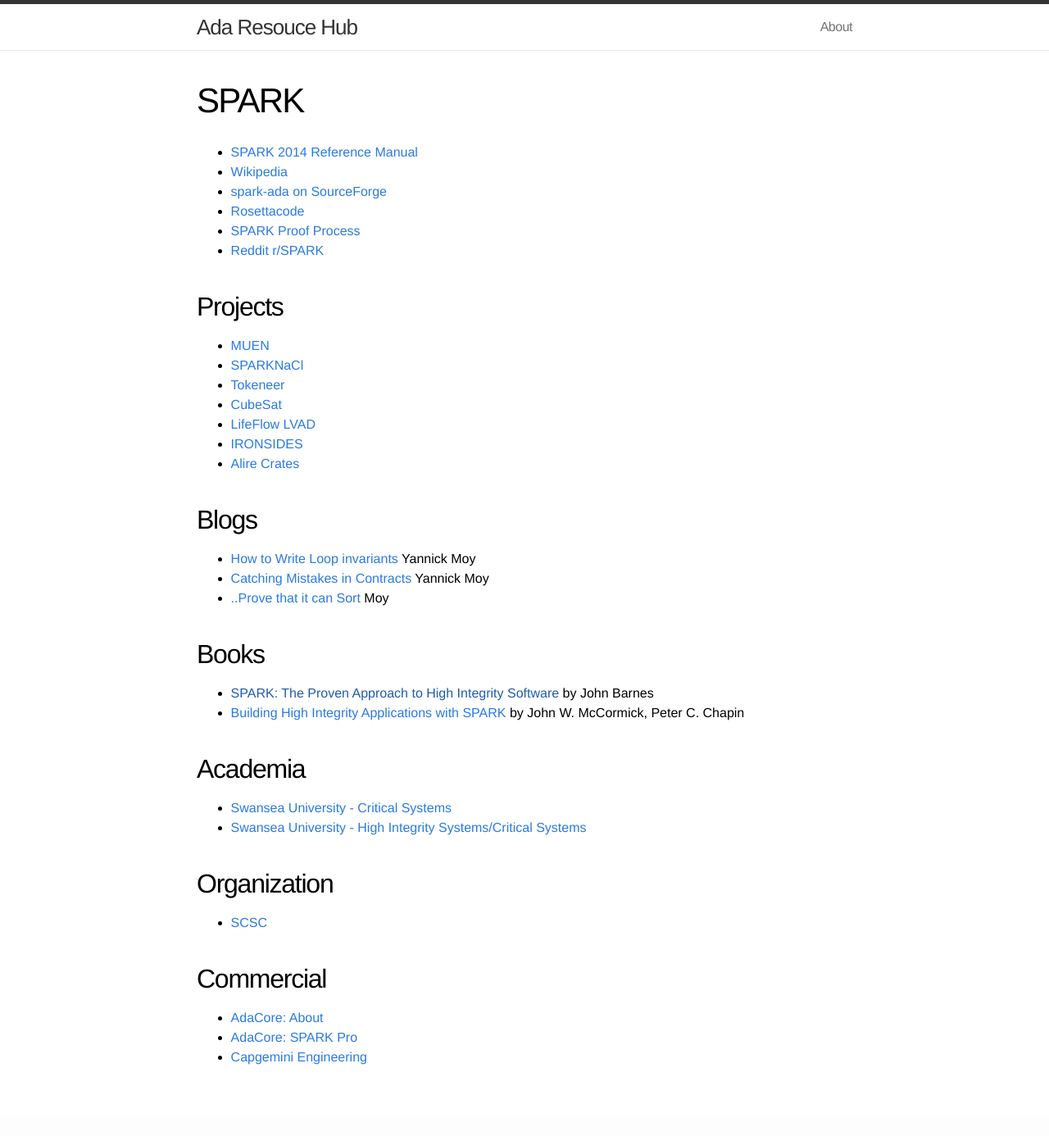
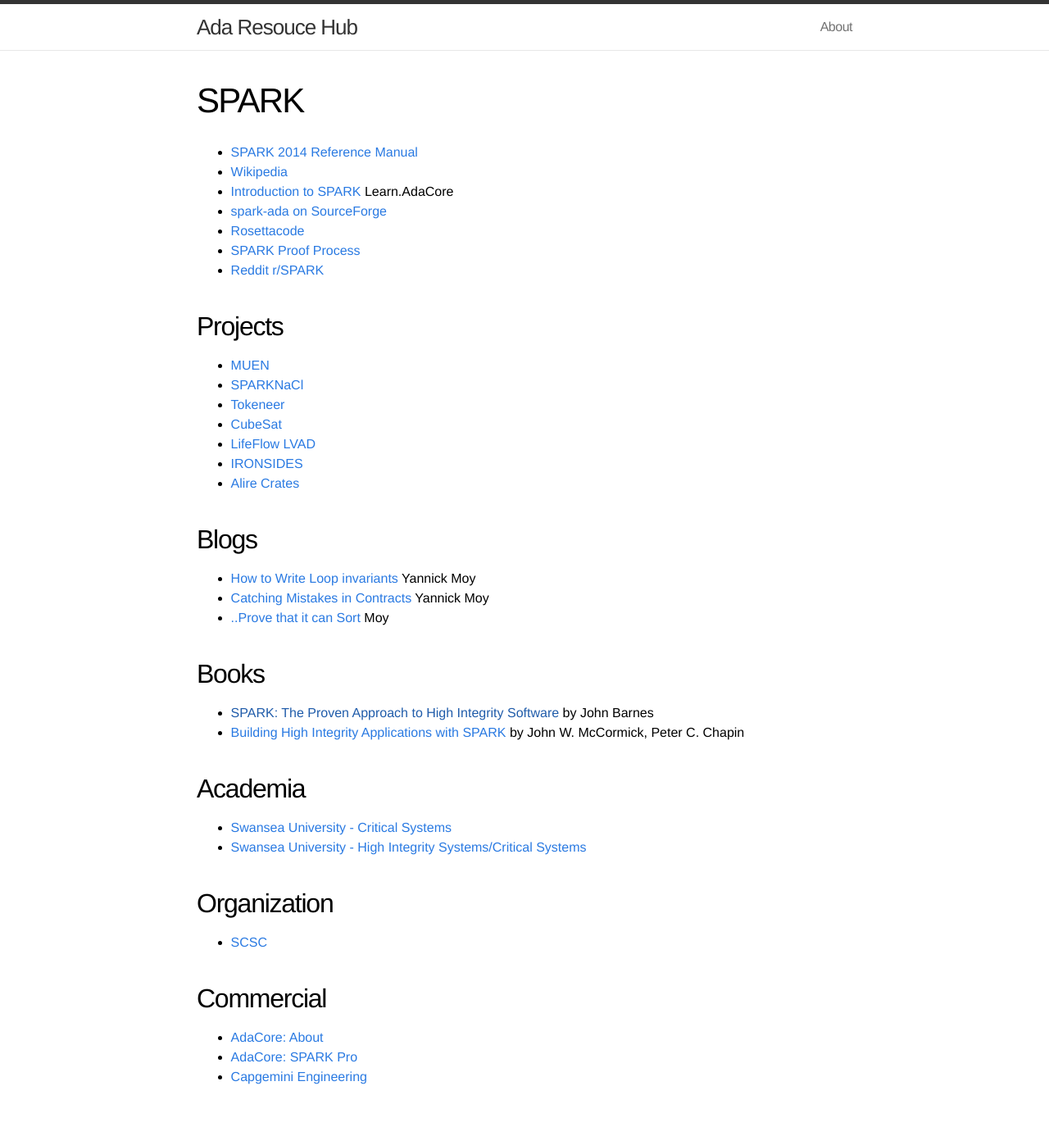
Before and after one commit to quornings/quornings.github.io, a Jekyll site: the page built from ada/spark.md, in a window 1280 px wide. Shown: the whole page at 82% size. Built offline with Jekyll 4.4.1, drawn with Linux system fonts in a browser that asks for light colours; before the commit the page ends 1362 px from its top, so only the background shows below that.

Commit message:
Add learn.adacore.com

```diff
--- a/ada/spark.md
+++ b/ada/spark.md
@@ -5,6 +5,7 @@ title: 'SPARK'
 
 - [SPARK 2014 Reference Manual](https://docs.adacore.com/spark2014-docs/html/lrm/)
 - [Wikipedia](https://en.wikipedia.org/wiki/SPARK_(programming_language))
+- [Introduction to SPARK](https://learn.adacore.com/courses/intro-to-spark/index.html) Learn.AdaCore
 - [spark-ada on SourceForge](https://stackoverflow.com/questions/tagged/spark-ada)
 - [Rosettacode](https://rosettacode.org/wiki/Category:SPARK)
 - [SPARK Proof Process](http://www.rosettacode.org/wiki/SPARK_Proof_Process)
```
